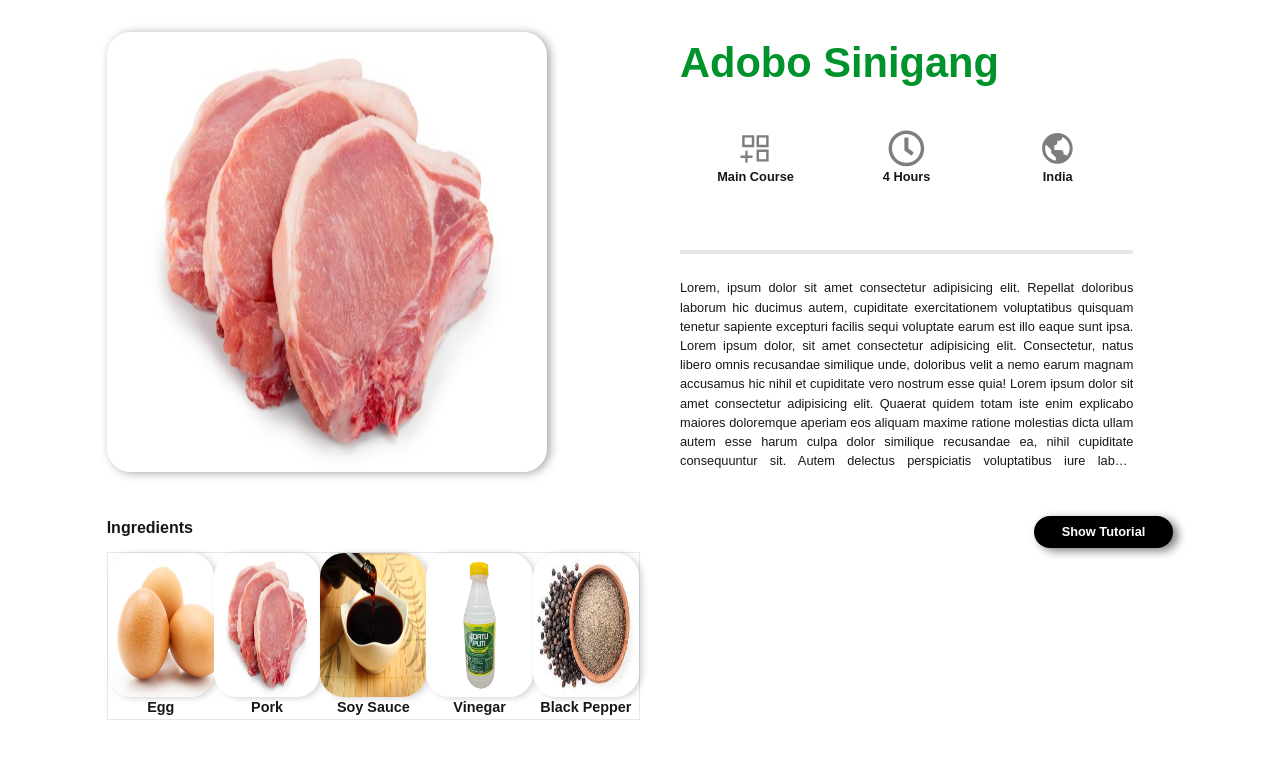
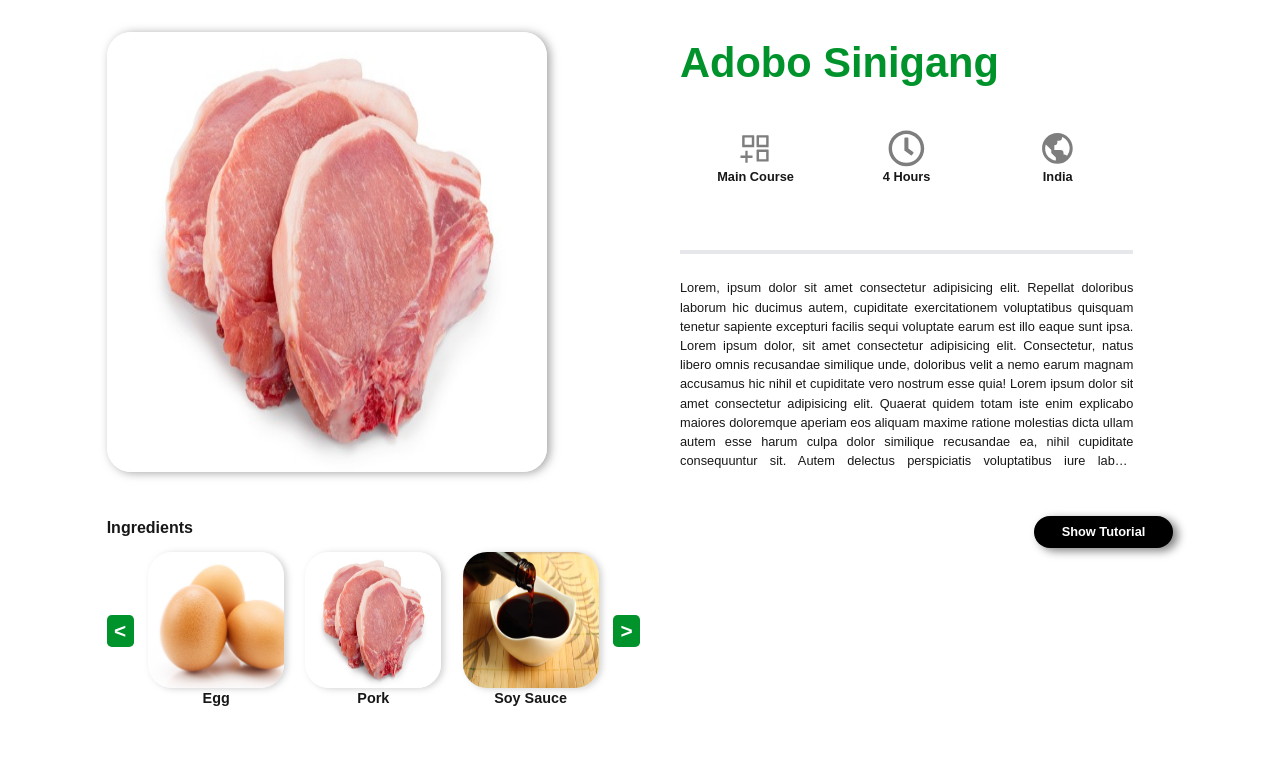
Before and after one commit to johnrico364/food-hub, a Next.js app in the folder client/: page /details/1 in a window 1280 px wide. Shown: the top 758 px of the page. Built offline with nearby package versions, Linux system fonts and the light colour scheme.

Commit message:
Finish: Static Design

```diff
--- a/client/src/app/details/[recipe_id]/page.tsx
+++ b/client/src/app/details/[recipe_id]/page.tsx
@@ -1,7 +1,7 @@
 /* eslint-disable @typescript-eslint/no-require-imports */
 "use client";
 import Image from "next/image";
-
+import { useState } from "react";
 
 // Icons
 import { AiOutlineAppstoreAdd } from "react-icons/ai";
@@ -14,10 +14,26 @@ type Props = {
   };
 };
 
-const data = ["Egg", "Pork", "Soy Sauce", "Vinegar", "Black Pepper"];
+const ingredients = ["Egg", "Pork", "Soy Sauce", "Vinegar", "Black Pepper"];
 
 export default function RecipeDetails({ params }: Props) {
-  console.log(params.recipe_id);
+  const [pageNumber, set_pageNumber] = useState(0);
+  const pageVisited = pageNumber * 3;
+
+  const displayIngredients = ingredients.slice(pageVisited, pageVisited + 3);
+
+  console.log(displayIngredients.length);
+
+  const swipeIngredientsFn = (action: string) => {
+    const isNext = displayIngredients.length === 3;
+    const isBack = pageNumber !== 0;
+    if (action === "next" && isNext) {
+      set_pageNumber(pageNumber + 1)
+    }
+    if (action === "back" && isBack) {
+      set_pageNumber(pageNumber - 1)
+    }
+  };
 
   return (
     <div className="recipe-details-section">
@@ -100,29 +116,41 @@ export default function RecipeDetails({ params }: Props) {
           </div>
 
           <div className="wrapper mt-11">
-            <div className="basis-6/12">
+            <div className="lg:basis-6/12 md:basis-7/12">
               <div className="font-bold">Ingredients</div>
 
-              <div className="ingredients-box border">
-                {data.map((ingredient, i) => {
+              <div className="ingredients-box">
+                <button
+                  className="swipe-btn"
+                  onClick={() => swipeIngredientsFn("back")}
+                >
+                  {"<"}
+                </button>
+                {displayIngredients.map((data, i) => {
                   return (
                     <div className="ingre-card" key={i}>
                       <div className="center-items">
                         <Image
                           className="ingre-pic"
-                          src={require(`@/images/ingredients/${ingredient}.jpg`)}
+                          src={require(`@/images/ingredients/${data}.jpg`)}
                           alt="recipe"
                         />
                       </div>
                       <div className="center-items">
-                        <div className="ingre-name">{ingredient}</div>
+                        <div className="ingre-name">{data}</div>
                       </div>
                     </div>
                   );
                 })}
+                <button
+                  className="swipe-btn"
+                  onClick={() => swipeIngredientsFn("next")}
+                >
+                  {">"}
+                </button>
               </div>
             </div>
-            <div className="basis-6/12">
+            <div className="lg:basis-6/12 md:basis-5/12">
               <div className="wrapper justify-end">
                 <button className="tutorial-btn">Show Tutorial</button>
               </div>
--- a/client/src/app/global-components.css
+++ b/client/src/app/global-components.css
@@ -21,7 +21,7 @@
 
 .category-box {
   border-radius: 1rem;
-  @apply min-h-28 min-w-24 mr-5 pt-3 px-3 bg-white;
+  @apply min-h-28 min-w-24 mr-5 pt-3 px-3 bg-white cursor-pointer;
 
   .icons {
     font-size: 2.5rem;
@@ -40,7 +40,7 @@
 .category-box-active {
   border-radius: 1rem;
   background-color: var(--green-fade);
-  @apply min-h-32 min-w-32 mr-5 pt-3 px-3;
+  @apply min-h-28 min-w-24 mr-5 pt-3 px-3 cursor-pointer;
 
   .icons {
     font-size: 2.5rem;
@@ -56,15 +56,15 @@
 }
 
 .recipe-box {
-  .card:hover {
+  border-radius: 18px;
+  &:hover {
     border: 2px solid var(--green);
-    scale: 0.95;
   }
   .recipe-details {
     @apply px-3 pt-1;
   }
   .recipe-name {
-    font-size: 0.9rem;
+    font-size: 0.9  rem;
     font-weight: 700;
 
     display: -webkit-box;
--- a/client/src/app/globals.css
+++ b/client/src/app/globals.css
@@ -50,7 +50,7 @@ body {
   background-size: cover;
   background-repeat: no-repeat;
 
-  .left-side{
+  .left-side {
     @apply basis-6/12;
   }
   .motto-box {
@@ -134,7 +134,7 @@ body {
 
 /* ====== "/recipes" ====== */
 .recipes-section {
-  @apply lg:mx-16 mx-8 overflow-auto;
+  @apply lg:mx-[3rem] mx-8 overflow-auto;
 
   .search-container {
     @apply mt-4 w-5/12 items-center bg-white;
@@ -168,7 +168,7 @@ body {
     @apply mt-5 h-10;
 
     .pagination-box {
-      @apply w-full justify-center;
+      @apply w-10/12 justify-center;
       display: flex;
     }
     .pagination-box a {
@@ -242,10 +242,10 @@ body {
 
   .ingredients-box {
     display: flex;
-    @apply mt-3 justify-center;
+    @apply mt-3 gap-2 justify-center items-center;
 
     .ingre-card {
-      @apply basis-3/12;
+      @apply basis-4/12;
 
       .center-items {
         display: flex;
@@ -253,15 +253,66 @@ body {
       }
 
       .ingre-pic {
-        height: 9rem;
-        width: 9rem;
+        height: 8.5rem;
+        width: 8.5rem;
         border-radius: 1.5rem;
         box-shadow: 3px 1px 6px rgba(128, 128, 128, 0.349);
       }
-      .ingre-name{
+      .ingre-name {
         font-size: 0.9rem;
         font-weight: 700;
       }
     }
+
+    .swipe-btn {
+      @apply h-[2rem] w-[2rem] text-[1.3rem] rounded-[.3rem] ;
+      font-weight: 600;
+      background-color: var(--green);
+      color: var(--white);
+    }
   }
 }
+
+/* ====== "/recipes/country/:country_name */
+.recipe-country-section{
+  @apply lg:mx-[3rem] mx-8;
+
+  .category-container {
+    display: flex;
+    @apply mt-[3rem] w-full overflow-x-auto;
+  }
+
+  .recipe-container {
+    @apply grid mt-6 gap-3 overflow-auto;
+    @apply 2xl:grid-cols-5 xl:grid-cols-4 lg:grid-cols-3 sm:grid-cols-2;
+  }
+
+  .pagination-container {
+    @apply mt-5 h-10;
+
+    .pagination-box {
+      @apply w-10/12 justify-center;
+      display: flex;
+    }
+    .pagination-box a {
+      @apply py-1 px-3 mx-1 cursor-pointer;
+      font-weight: 600;
+      border-radius: 5px;
+      border: 2px solid var(--green);
+
+      &:hover {
+        background-color: var(--green);
+        color: var(--white);
+      }
+    }
+    .pagination-active a {
+      background-color: var(--green);
+      color: var(--white);
+    }
+    .pagination-disable a {
+      border: none;
+      color: var(--gray);
+      background-color: #135a29;
+    }
+  }
+}
--- a/client/src/app/recipes/country/[country_name]/page.tsx
+++ b/client/src/app/recipes/country/[country_name]/page.tsx
@@ -1,14 +1,94 @@
+"use client";
+import { useState } from "react";
+import ReactPaginate from "react-paginate";
+
+// Components
+import { CategoryBox } from "@/components/category-box";
+import { RecipeBox } from "@/components/recipe-box";
+
+// Icons
+import { AiOutlineAppstoreAdd } from "react-icons/ai";
+import { CiBowlNoodles } from "react-icons/ci";
+import { IoRestaurantOutline } from "react-icons/io5";
+import { LiaMugHotSolid } from "react-icons/lia";
+import { LuIceCream2, LuSoup } from "react-icons/lu";
+import { TbBurger } from "react-icons/tb";
+
+// Fakedata
+import Recipes_Data from "@/recipes.json";
+
 type Props = {
   params: {
     country_name: string;
   };
 };
 
+type RecipeProps = {
+  Name: string;
+  Instructions: string;
+  Month: string;
+};
+
 export default function Country({ params }: Props) {
+  const recipes_data: RecipeProps[] = Recipes_Data;
+
+  const [recipes] = useState(recipes_data.slice(0, 130));
+  const [pageNumber, set_pageNumber] = useState(0);
+
+  const recipesPerPage = 10;
+  const pagesVisited = pageNumber * recipesPerPage;
+  const pageCount = Math.ceil(recipes.length / recipesPerPage); //3.1 -> 4
+
+  const displayRecipes = recipes.slice(
+    pagesVisited,
+    pagesVisited + recipesPerPage
+  );
+
+  const onChange = ({ selected }: { selected: number }) => {
+    set_pageNumber(selected);
+  };
+
   return (
-    <div className="text-2xl">
-      Hello Country
-      <div className="text-4xl">Hello, {params.country_name}</div>
+    <div className="recipe-country-section">
+      <div className="category-container ">
+        <CategoryBox icon={AiOutlineAppstoreAdd} name={"All"} items={1309} />
+        <CategoryBox icon={LiaMugHotSolid} name={"Breakfast"} items={125} />
+        <CategoryBox icon={LuSoup} name={"Soups"} items={189} />
+        <CategoryBox icon={CiBowlNoodles} name={"Pasta"} items={73} />
+        <CategoryBox
+          icon={IoRestaurantOutline}
+          name={"Main Course"}
+          items={68}
+        />
+        <CategoryBox icon={TbBurger} name={"Burgers"} items={102} />
+        <CategoryBox icon={LuSoup} name={"Soups"} items={189} />
+        <CategoryBox icon={LuIceCream2} name={"Desserts"} items={189} />
+      </div>
+
+      <div className="recipe-container">
+        {displayRecipes.map((data, i) => {
+          return (
+            <div key={i}>
+              <RecipeBox name={data.Name} description={data.Instructions} />
+            </div>
+          );
+        })}
+      </div>
+
+      <div className="pagination-container">
+        <ReactPaginate
+          previousLabel={"<"}
+          nextLabel={">"}
+          pageCount={pageCount}
+          onPageChange={onChange}
+          // classnames -> Mga pangalan sa classnames sa mga buttons
+          containerClassName={"pagination-box"}
+          previousLinkClassName={"previous-btn"}
+          nextLinkClassName={"next-btn"}
+          disabledClassName={"pagination-disable"}
+          activeClassName={"pagination-active"}
+        />
+      </div>
     </div>
   );
 }
--- a/client/src/app/recipes/page.tsx
+++ b/client/src/app/recipes/page.tsx
@@ -42,14 +42,14 @@ export default function Recipes() {
 
   return (
     <div className="recipes-section">
-      <label className="wrapper search-container">
+      <div className="wrapper search-container">
         <IoSearch className="icon" />
         <input
           className="search-input"
           type="text"
           placeholder="Search Recipe here..."
         />
-      </label>
+      </div>
 
       <div className="category-container ">
         <CategoryBox icon={AiOutlineAppstoreAdd} name={"All"} items={1309} />
--- a/client/src/components/recipe-box.tsx
+++ b/client/src/components/recipe-box.tsx
@@ -11,8 +11,8 @@ type Props = {
 export function RecipeBox(data: Props) {
   const router = useRouter();
   return (
-    <div className="recipe-box">
-      <div className="card bg-base-100 w-56">
+    <div className="recipe-box w-[14rem] h-[19.8rem]">
+      <div className="card bg-base-100">
         <figure className="px-3 mt-2 h-[150px] w-[225px]">
           <Image
             className="rounded-xl object-cover"
```
Also changed, not shown: client/src/app/recipes/layout.tsx (+16 -4 lines).
